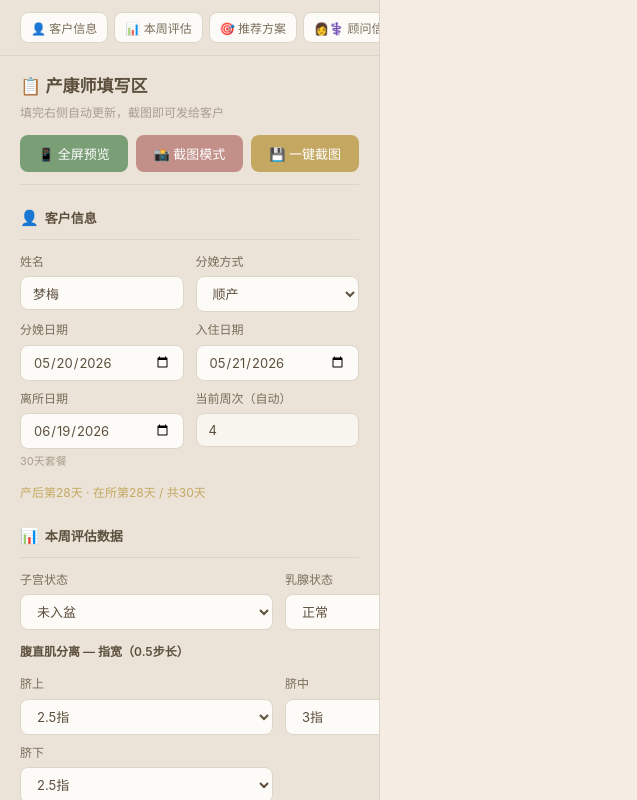
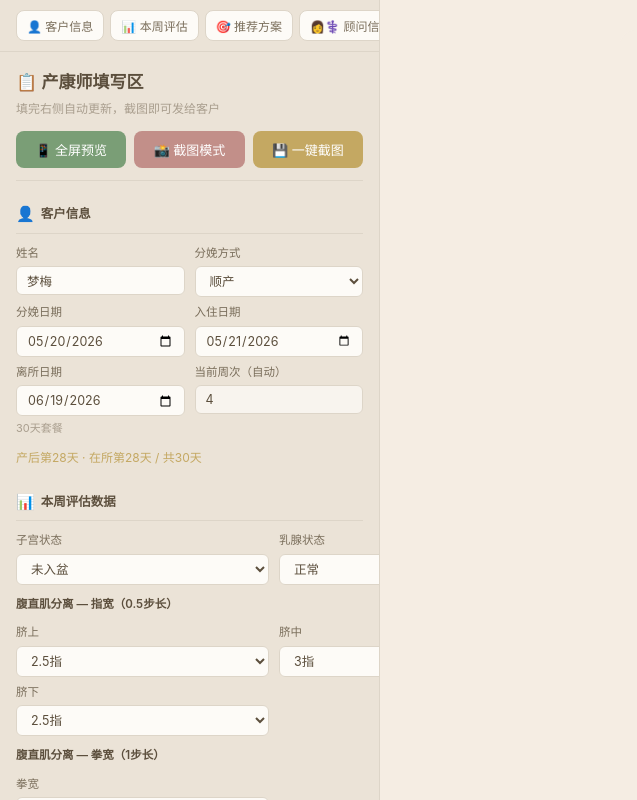
Before and after one commit to guozi2026/jumi-mom-recovery, a plain HTML site: page mom-letter.html in a window 1280 px wide. Shown: the full height of the page, 0-637 px from the left. Drawn offline with nearby package versions, Linux system fonts and the light colour scheme; a web font is replaced by a local one.

Commit message:
v7.3: 表单填写框统一缩短 + 下拉框宽度限制

```diff
--- a/mom-letter.html
+++ b/mom-letter.html
@@ -64,7 +64,7 @@ body {
 .form-nav {
   display: flex;
   gap: 6px;
-  padding: 12px 20px;
+  padding: 10px 16px;
   background: var(--editor-bg);
   border-bottom: 1px solid var(--warm2);
   position: sticky;
@@ -96,7 +96,7 @@ body {
 .form-scroll-container {
   flex: 1;
   overflow-y: auto;
-  padding: 0 20px 40px;
+  padding: 0 16px 30px;
 }
 
 .form-scroll-container::-webkit-scrollbar { width: 6px; }
@@ -166,12 +166,12 @@ body {
 }
 
 .form-section-title {
-  font-size: 13px;
+  font-size: 12.5px;
   font-weight: 600;
   color: var(--text);
-  padding-bottom: 8px;
+  padding-bottom: 6px;
   border-bottom: 1px solid var(--warm2);
-  margin-bottom: 12px;
+  margin-bottom: 10px;
   display: flex;
   align-items: center;
   gap: 6px;
@@ -180,19 +180,25 @@ body {
 .form-section-title .emoji { font-size: 15px; }
 
 .form-row {
-  margin-bottom: 12px;
+  margin-bottom: 10px;
 }
 
 /* 紧凑表单行 - 客户信息区使用 */
 .form-row.compact {
-  margin-bottom: 8px;
+  margin-bottom: 6px;
 }
 
 /* 客户信息网格 - 双列紧凑布局 */
 .client-info-grid {
   display: grid;
   grid-template-columns: 1fr 1fr;
-  gap: 0 12px;
+  gap: 0 10px;
+}
+/* 网格内所有表单控件统一宽度，防止下拉框被长选项撑宽 */
+.client-info-grid .form-input,
+.client-info-grid .form-select {
+  width: 100%;
+  box-sizing: border-box;
 }
 
 .form-row.half {
@@ -207,22 +213,24 @@ body {
 }
 
 .form-label {
-  font-size: 12px;
+  font-size: 11.5px;
   color: var(--text2);
-  margin-bottom: 4px;
+  margin-bottom: 3px;
   display: block;
 }
 
 .form-input, .form-select, .form-textarea {
   width: 100%;
+  max-width: 100%;
   border: 1px solid var(--warm2);
-  border-radius: 8px;
-  padding: 8px 12px;
-  font-size: 13px;
+  border-radius: 6px;
+  padding: 6px 10px;
+  font-size: 12.5px;
   color: var(--text);
   background: var(--card);
   font-family: inherit;
   transition: border-color 0.2s, box-shadow 0.2s;
+  box-sizing: border-box;
 }
 
 .form-input:focus, .form-select:focus, .form-textarea:focus {
@@ -233,8 +241,8 @@ body {
 
 .form-textarea {
   resize: vertical;
-  min-height: 60px;
-  line-height: 1.6;
+  min-height: 50px;
+  line-height: 1.5;
 }
 
 .form-hint {
```
